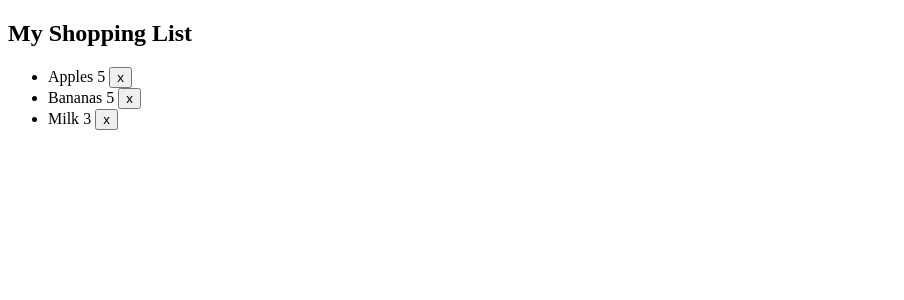
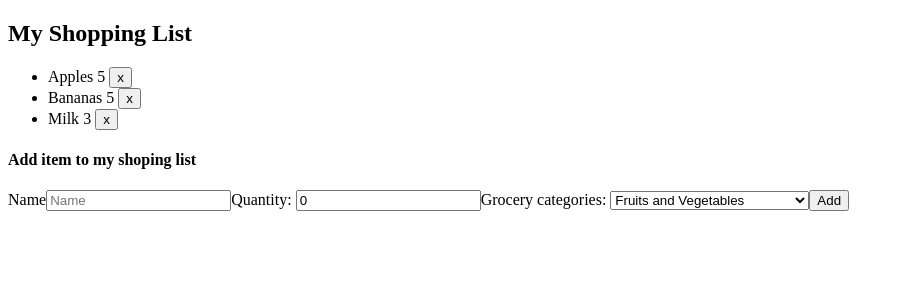
Before and after one commit to mangelesc/Shopping-List-App, an Angular app: page / in a window 1280 px wide. Shown: the top 300 px of the page, without its empty margins (0-904 px from the left). Built offline with nearby package versions, Linux system fonts and the light colour scheme.

Commit message:
Añadir items

```diff
--- a/package.json
+++ b/package.json
@@ -20,6 +20,7 @@
     "@angular/router": "^15.2.0",
     "rxjs": "~7.8.0",
     "tslib": "^2.3.0",
+    "uuid": "^9.0.0",
     "zone.js": "~0.12.0"
   },
   "devDependencies": {
@@ -27,6 +28,7 @@
     "@angular/cli": "~15.2.2",
     "@angular/compiler-cli": "^15.2.0",
     "@types/jasmine": "~4.3.0",
+    "@types/uuid": "^9.0.1",
     "jasmine-core": "~4.5.0",
     "karma": "~6.4.0",
     "karma-chrome-launcher": "~3.1.0",
--- a/src/app/shopping-list/components/add-item/add-item.component.html
+++ b/src/app/shopping-list/components/add-item/add-item.component.html
@@ -1 +1,43 @@
-<p>add-item works!</p>
+<h4>Add item to my shoping list</h4>
+
+<form class="row" (ngSubmit)="emitItem()">
+
+  <label for="name">Name</label>
+  <input
+    type="text"
+    [(ngModel)]="item.name"
+    name="name"
+    placeholder="Name">
+
+  <label for="quantity">Quantity: </label>
+  <input
+    type="number"
+    [(ngModel)]="item.quantity"
+    name="quantity"
+    placeholder="Quantity">
+
+  <label for="">Grocery categories: </label>
+  <select
+    [(ngModel)]="item.type"
+    name="type"
+    id="type"
+    >
+    <option value="">Fruits and Vegetables</option>
+    <option value="">Dairy Products</option>
+    <option value="">Meat and Fish</option>
+    <option value="">Bakery</option>
+    <option value="">Cereals and Grain Products</option>
+    <option value="">Canned and Packaged Foods</option>
+    <option value="">Pantry Staples</option>
+    <option value="">Beverages</option>
+    <option value="">Cleaning Supplies</option>
+    <option value="">Personal Care Items</option>
+    <option value="">Others</option>
+  </select>
+
+  <button type="submit" >
+    Add
+  </button>
+
+
+</form>
--- a/src/app/shopping-list/components/add-item/add-item.component.ts
+++ b/src/app/shopping-list/components/add-item/add-item.component.ts
@@ -1,10 +1,31 @@
-import { Component } from '@angular/core';
+import { Component, Output, EventEmitter } from '@angular/core';
+import { Item } from '../../interfaces/item.interfaz';
 
 @Component({
-  selector: 'app-add-item',
+  selector: 'app-shopping-list-add-item',
   templateUrl: './add-item.component.html',
   styleUrls: ['./add-item.component.css']
 })
 export class AddItemComponent {
+  @Output()
+  public onNewItem: EventEmitter<Item> = new EventEmitter();
+
+  public item: Item = {
+  name: '',
+  type: '',
+  quantity: 0
+  };
+
+  emitItem(): void {
+    if (this.item.name.length === 0 || this.item.quantity < 0) return;
+    this.onNewItem.emit(this.item);
+
+    this.item = {
+      name: '',
+      type: '',
+      quantity: 0
+    };
+  }
+
 
 }
--- a/src/app/shopping-list/components/list/list.component.ts
+++ b/src/app/shopping-list/components/list/list.component.ts
@@ -18,7 +18,8 @@ export class ListComponent {
   @Output()
   public onDelete: EventEmitter<string> = new EventEmitter();
 
-  onDeleteItem (id:string): void {
+  onDeleteItem (id?:string): void {
+    if ( !id ) return;
     this.onDelete.emit(id);
   }
 }
--- a/src/app/shopping-list/interfaces/item.interfaz.ts
+++ b/src/app/shopping-list/interfaces/item.interfaz.ts
@@ -1,5 +1,5 @@
 export interface Item {
-  id: string;
+  id?: string;
   name: string;
   type: string;
   quantity: number;
--- a/src/app/shopping-list/pages/main-page.component.html
+++ b/src/app/shopping-list/pages/main-page.component.html
@@ -2,3 +2,7 @@
   [shoppingList]="shoppingList"
   (onDelete)="onDeleteItem($event)">
 </app-shopping-list-list>
+
+<app-shopping-list-add-item
+  (onNewItem)="onNewItem($event)">
+</app-shopping-list-add-item>
--- a/src/app/shopping-list/pages/main-page.component.ts
+++ b/src/app/shopping-list/pages/main-page.component.ts
@@ -19,4 +19,8 @@ export class MainPageComponent {
   onDeleteItem (id:string): void {
     this.ShoppingListService.dropItemById(id);
   }
+
+  onNewItem( item: Item ): void {
+    this.ShoppingListService.addItem( item );
+  }
 }
--- a/src/app/shopping-list/services/shopping-list.service.ts
+++ b/src/app/shopping-list/services/shopping-list.service.ts
@@ -1,4 +1,5 @@
 import { Injectable } from '@angular/core';
+import { v4 as uuid } from 'uuid';
 
 import { Item } from '../interfaces/item.interfaz';
 
@@ -9,19 +10,19 @@ import { Item } from '../interfaces/item.interfaz';
 export class ShoppingListService {
   private _shoppingList: Item[] = [
     {
-      id: '1',
+      id: uuid(),
       name: 'Apples',
       type: 'fruit',
       quantity: 5
     },
     {
-      id: '2',
+      id: uuid(),
       name: 'Bananas',
       type: 'fruit',
       quantity: 5
     },
     {
-      id: '3',
+      id: uuid(),
       name: 'Milk',
       type: 'dairy',
       quantity: 3
@@ -33,7 +34,8 @@ export class ShoppingListService {
   }
 
   addItem ( item: Item ): void {
-    this._shoppingList.push(item);
+    const newItem: Item = {id: uuid() , ...item }
+    this._shoppingList.push(newItem);
   }
 
   dropItemById ( id:string ): void {
```
Also changed, not shown: src/app/shopping-list/shopping-list.module.ts (+6 -1 lines), 1 other file (tests, documents, lock files or other folders).
